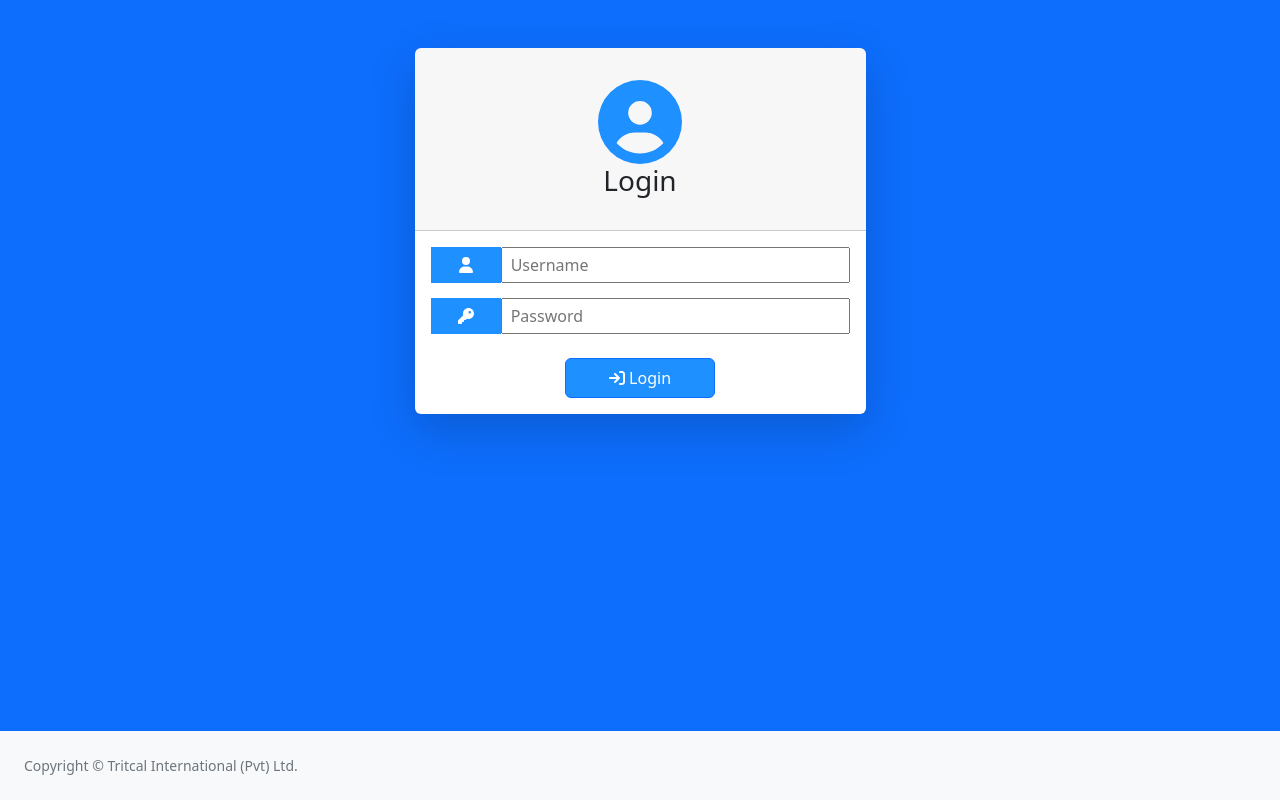
After one commit to thisara995/POS_SYSTEM, a PHP site: page /login.php in a window 1280 px wide. The commit adds this page. Run offline with PHP 8.4, Linux system fonts and the light colour scheme; some libraries are stand-ins or nearby versions.

Commit message:
newly create login form and connect to admin pannel

```diff
--- a/admin/config/dbcon.php
+++ b/admin/config/dbcon.php
@@ -2,7 +2,7 @@
 define('DB_SERVER', "localhost");
 define ('DB_USERNAME', "root");
 define ('DB_PASSWORD' , "");
-define ('DB_DATABASE' , "pos_system");
+define ('DB_DATABASE' , "pos");
 
 $conn = mysqli_connect(DB_SERVER,DB_USERNAME,DB_PASSWORD,DB_DATABASE);
 
--- a/admin/includes/fotter.php
+++ b/admin/includes/fotter.php
@@ -1,12 +1,7 @@
 <footer class="py-4 bg-light mt-auto">
                     <div class="container-fluid px-4">
                         <div class="d-flex align-items-center justify-content-between small">
-                            <div class="text-muted">Copyright &copy; Your Website 2023</div>
-                            <div>
-                                <a href="#">Privacy Policy</a>
-                                &middot;
-                                <a href="#">Terms &amp; Conditions</a>
-                            </div>
+                            <div class="text-muted">Copyright &copy; Tritcal International (Pvt) Ltd.</div>
                         </div>
                     </div>
                 </footer>
--- a/admin/index.php
+++ b/admin/index.php
@@ -1,9 +1,10 @@
+
+
 <?php include 'includes/header.php' ;?>
 <main>
                     <div class="container-fluid px-4">
-                        <h1 class="mt-4">Dashboard</h1>
+                        <h1 class="mt-4"><i class="fas fa-home"></i> Dashboard</h1>
                         <ol class="breadcrumb mb-4">
-                            <li class="breadcrumb-item active">Dashboard</li>
                         </ol>
                         <div class="row">
                         <div class="col-xl-3 col-md-6">
--- /dev/null
+++ b/admin/login.php
@@ -0,0 +1,122 @@
+<?php
+session_start();
+?>
+<!DOCTYPE html>
+<html lang="en">
+    <head>
+        <meta charset="utf-8" />
+        <meta http-equiv="X-UA-Compatible" content="IE=edge" />
+        <meta name="viewport" content="width=device-width, initial-scale=1, shrink-to-fit=no" />
+        <meta name="description" content="" />
+        <meta name="author" content="" />
+        <title>Login - SB Admin</title>
+        <link href="assets/css/styles.css" rel="stylesheet" />
+        <script src="https://use.fontawesome.com/releases/v6.3.0/js/all.js" crossorigin="anonymous"></script>
+        <style>
+
+            .input-container {
+            display: flex;
+            width: 100%;
+            margin-bottom: 15px;
+            }
+
+            .icon {
+            padding: 10px;
+            background: dodgerblue;
+            color: white;
+            min-width: 50px;
+            text-align: center;
+            }
+
+            .input-field {
+            width: calc(100% - 70px);
+            padding: 4px;
+            outline: none;
+            }
+
+
+            .input-field:focus {
+            border: 2px solid dodgerblue;
+            }
+
+            .btn {
+            margin: 0 auto;
+            width: 150px;
+            height: 40px;
+            background-color: dodgerblue;
+            }
+
+            .btn:hover {
+            background-color: #6CB4EE;
+            }
+
+            .btn-primary {
+            color: white;
+            }
+
+            .fa {
+            font-size: 16px;
+            }
+
+            .error{
+                background: #F2DEDE;
+                color: #A94442;
+                padding: 10px;
+                width: 100%;
+                border-radius : 5px;
+            }
+
+            .error{
+                background: #F2DEDE;
+                color: #A94442;
+                padding: 10px;
+                width: 100%;
+                border-radius : 5px;
+            }
+
+        </style>
+    </head>
+    <body class="bg-primary">
+        <div id="layoutAuthentication">
+            <div id="layoutAuthentication_content">
+                <main>
+                    <div class="container">
+                        <div class="row justify-content-center">
+                            <div class="col-lg-5">
+                                <div class="card shadow-lg border-0 rounded-lg mt-5">
+                                    <div class="card-header"><h3 class="text-center font-weight-light my-4"><i class="fa-solid fa-circle-user fa-3x" style=" color: dodgerblue;"></i>
+<br>
+                                    Login</h3></div>
+                                    <div class="card-body">
+                                        <form action="login_process.php" method="post" autocomplete="off">
+
+                                        <?php
+                                            if (isset($_GET['error'])) {
+                                                $errorMessage = $_GET['error'];
+                                                echo '<p class="error">' . htmlspecialchars($errorMessage) . '</p>';
+                                            }
+                                            ?>
+
+
+                                            <div class="input-container">
+                                            <i class="fa fa-user icon"></i>
+                                            <input class="input-field" type="text" placeholder=" Username" name="username">
+                                        </div>
+
+                                            <div class="input-container">
+                                                 <i class="fa fa-key icon"></i>
+                                                <input class="input-field" type="password" placeholder=" Password" name="password">
+                                            </div>
+
+                                            <div class="d-flex align-items-center justify-content-between mt-4 mb-0">
+                                            <button type="submit" class="btn btn-primary"><i class="fa fa-sign-in" aria-hidden="true"></i> Login</button>
+                                            </div>
+                                        </form>
+                                    </div>
+                                </div>
+                            </div>
+                        </div>
+                    </div>
+                </main>
+            </div>
+    <?php include 'includes/fotter.php'; ?>
```
Also changed, not shown: DATABASE/pos.sql (added, +51 -0 lines), admin/includes/header.php (+24 -1 lines), admin/includes/navbar.php (deleted, +0 -21 lines), admin/login_process.php (added, +50 -0 lines), admin/logout.php (added, +7 -0 lines).
